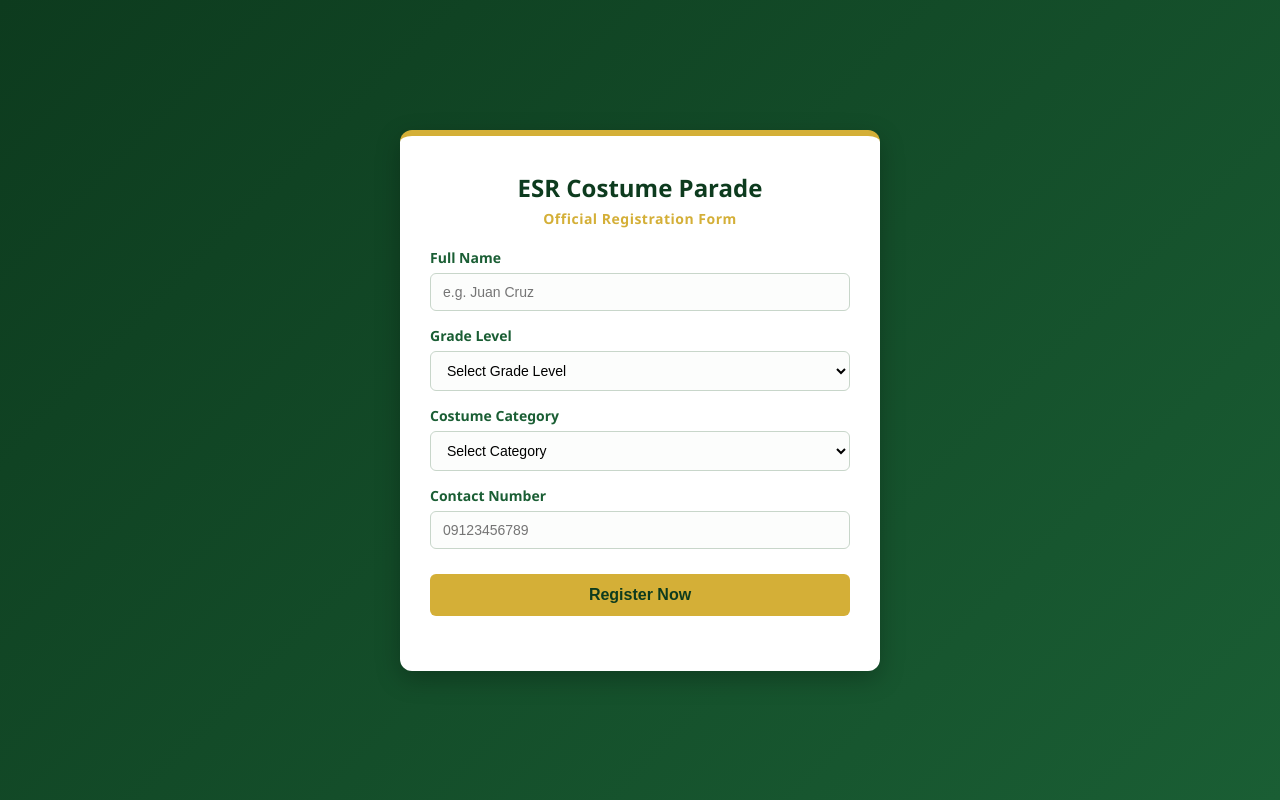
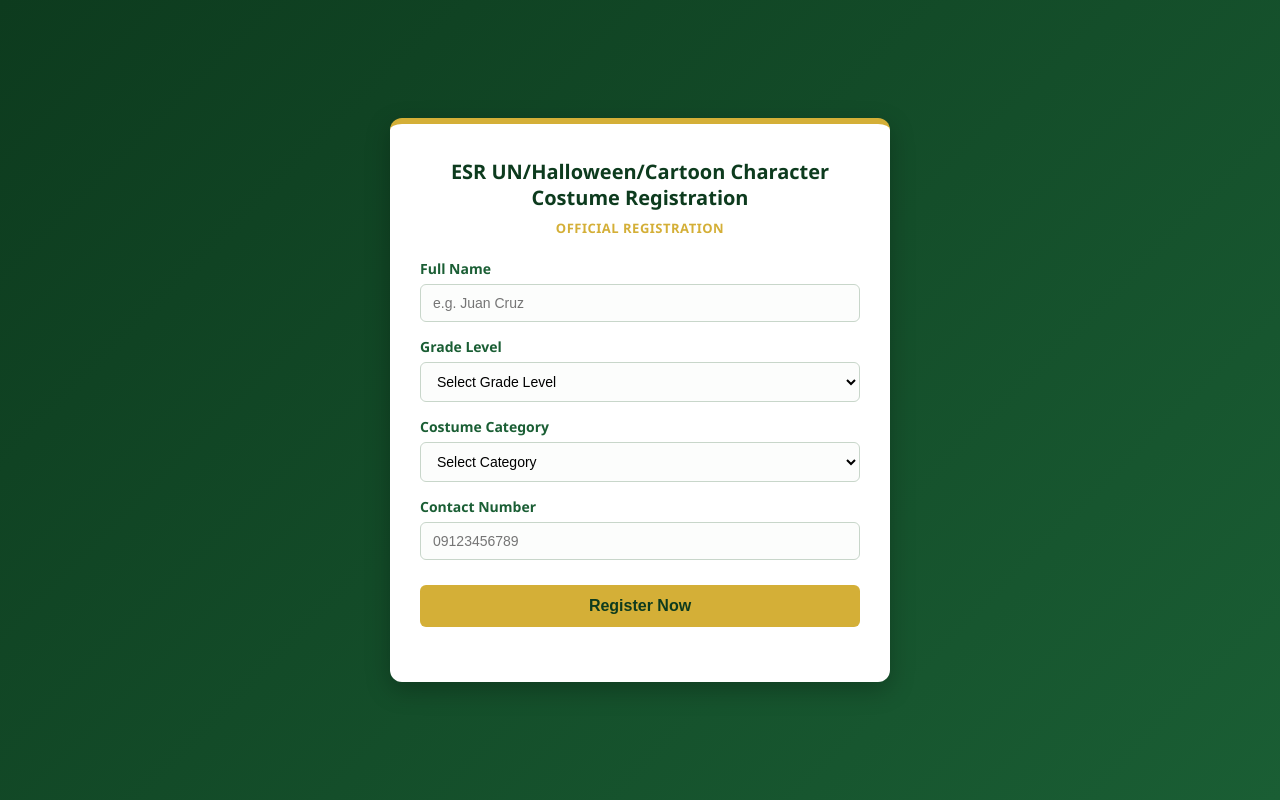
Before and after one commit to sirjclargado-jpg/esr-costume-parade, a plain HTML site: page index.html in a window 1280 px wide. Drawn offline with Linux system fonts and the light colour scheme.

Commit message:
Update index.html

```diff
--- a/index.html
+++ b/index.html
@@ -3,7 +3,7 @@
 <head>
   <meta charset="UTF-8">
   <meta name="viewport" content="width=device-width, initial-scale=1.0">
-  <title>ESR Costume Parade Registration</title>
+  <title>ESR UN/Halloween/Cartoon Character Costume Registration</title>
   <style>
     * { box-sizing: border-box; }
     body {
@@ -25,22 +25,24 @@
       border-top: 6px solid #d4af37;
       box-shadow: 0 8px 24px rgba(0, 0, 0, 0.25);
       width: 100%;
-      max-width: 480px;
+      max-width: 500px;
     }
     h2 {
       color: #0d3b1e;
       text-align: center;
       margin-top: 0;
-      margin-bottom: 5px;
-      font-size: 24px;
+      margin-bottom: 8px;
+      font-size: 20px;
+      line-height: 1.3;
     }
     .subtitle {
       text-align: center;
       color: #d4af37;
       font-weight: bold;
-      font-size: 14px;
-      margin-bottom: 20px;
+      font-size: 13px;
+      margin-bottom: 22px;
       letter-spacing: 0.5px;
+      text-transform: uppercase;
     }
     label {
       font-weight: 600;
@@ -97,8 +99,8 @@
 <body>
 
   <div class="card">
-    <h2>ESR Costume Parade</h2>
-    <div class="subtitle">Official Registration Form</div>
+    <h2>ESR UN/Halloween/Cartoon Character Costume Registration</h2>
+    <div class="subtitle">Official Registration</div>
 
     <form id="registrationForm">
       <label for="fullName">Full Name</label>
```
